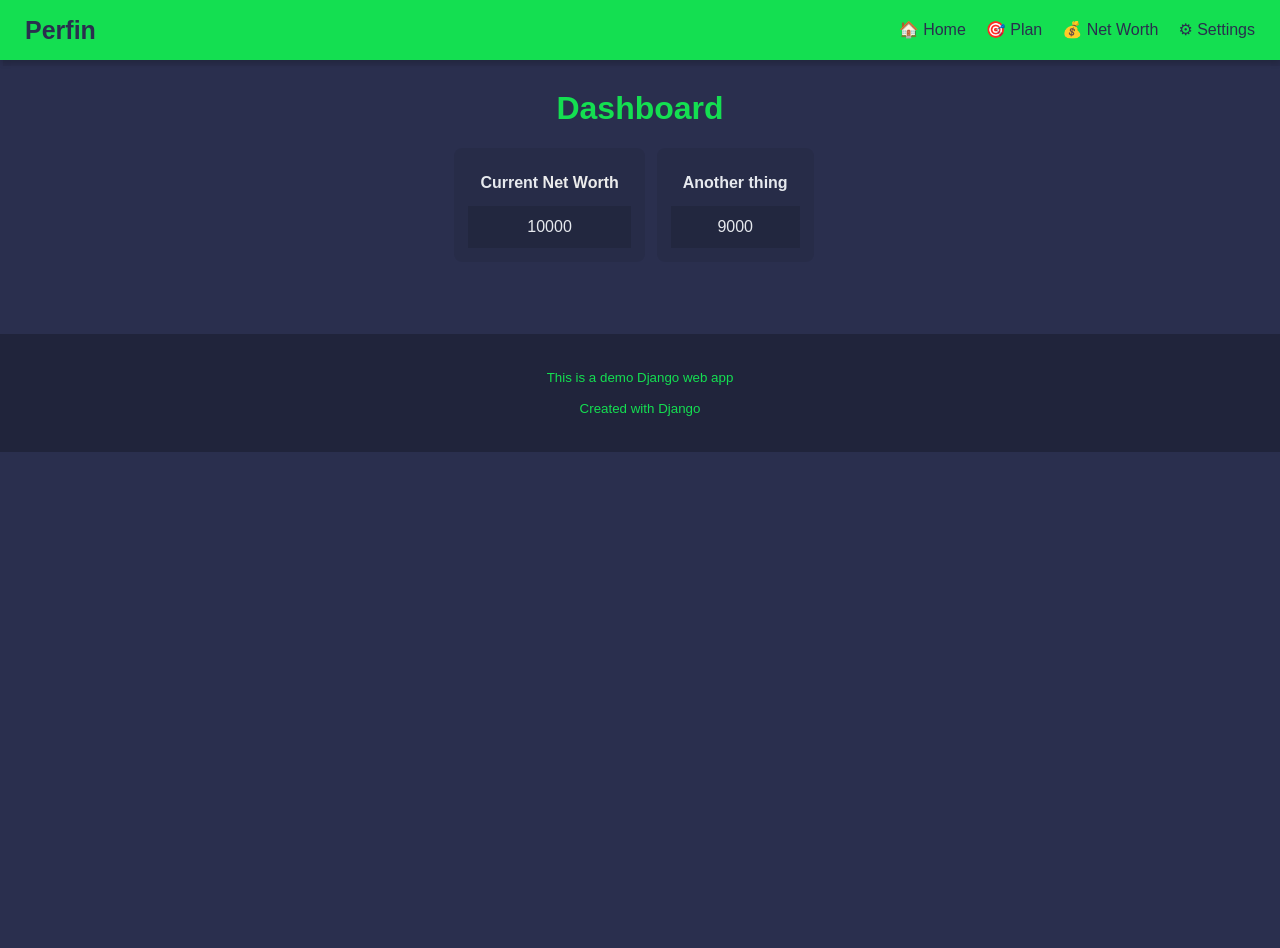
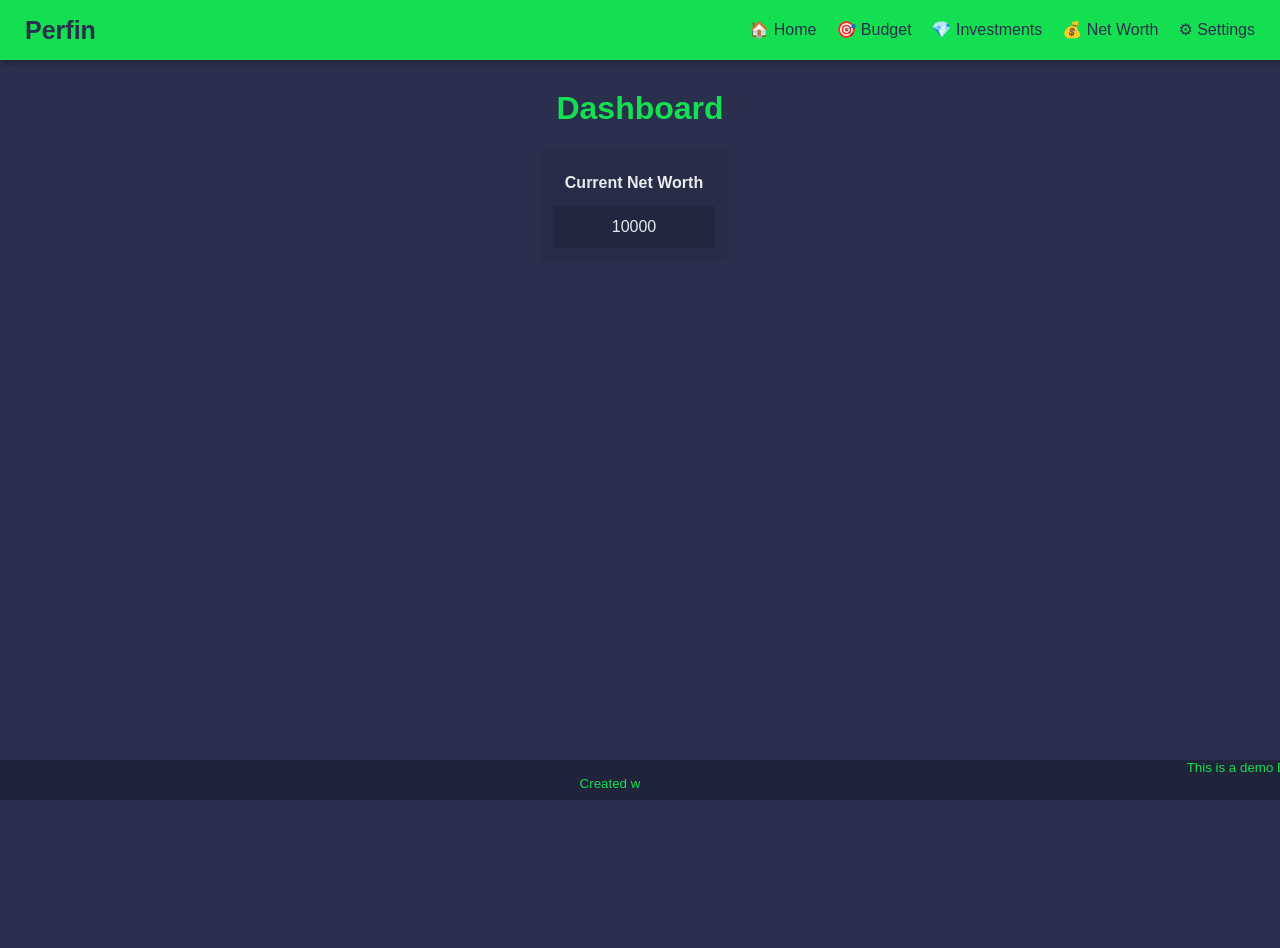
Before and after one commit to geomidas/perfin, a Django app: page / in a window 1280 px wide. Before the commit the page ends 452 px from the top, so only its background shows below. Run offline with Django 3.2, Linux system fonts and the light colour scheme.

Commit message:
Added pages

```diff
--- a/perfin/perfin/static/perfin/style.css
+++ b/perfin/perfin/static/perfin/style.css
@@ -37,7 +37,6 @@
     text-align: center;
     padding: 10px;
     text-decoration: none;
-    font-size: 17px;
     line-height: 20px;
     border-radius: 8px;
     font-size: medium;
@@ -121,12 +120,23 @@
 .error {
     color: var(--error_color);
 }
+#page-container {
+  position: relative;
+  min-height: 100vh;
+}
+#content-wrap {
+  padding-bottom: 2.5rem;    /* Footer height */
+}
 .footer {
-    margin-top: 60px;
-    padding: 20px 20px;
+    /* margin-top: 60px; */
+    /* padding: 20px 20px; */
     background-color: var(--footer_background);
     text-align: center;
     cursor: default;
+    position: absolute;
+    bottom: 0;
+    width: 100%;
+    height: 2.5rem;            /* Footer height */
 }
 .footer a {
     color: var(--footer_color);
--- a/perfin/perfin/templates/perfin/header.html
+++ b/perfin/perfin/templates/perfin/header.html
@@ -8,7 +8,8 @@
         <a href="{% url 'home' %}" class="logo">Perfin</a>
         <div class="header-right">
             <a href={% url 'home' %}>&#127968; Home</a>
-            <a href={% url 'home' %}>&#127919; Plan</a>
+            <a href={% url 'budget' %}>&#127919; Budget</a>
+            <a href={% url 'investments' %}>&#128142; Investments</a>
             <a href={% url 'networth' %}>&#128176; Net Worth</a>
             <a href={% url 'settings' %}>&#9881; Settings</a>
         </div>
--- a/perfin/perfin/templates/perfin/home.html
+++ b/perfin/perfin/templates/perfin/home.html
@@ -2,7 +2,8 @@
 <div class="body">
     <h1>Dashboard</h1>
 </div>
-<div class="body">
+<div class="body" id="page-container">
+    <div id="content-wrap">
         <div class="flex-container">
             <div>
                 <table>
@@ -14,15 +15,6 @@
                     </tr>
                 </table>
             </div>
-        <div>
-            <table>
-                <tr>
-                    <th>Another thing</th>
-                </tr>
-                <tr>
-                    <td>9000</td>
-                </tr>
-            </table>
         </div>
     </div>
 </div class="body">
--- a/perfin/perfin/templates/perfin/networth.html
+++ b/perfin/perfin/templates/perfin/networth.html
@@ -1,6 +1,6 @@
 {% include "./header.html" %}
 <div class="body">
-    <h1>Net Worth</h1>
+    <h1>&#128176; Net Worth &#128176;</h1>
 </div>
 <div class="body">
     <div class="flex-container">
--- a/perfin/perfin/templates/perfin/results.html
+++ /dev/null
@@ -1,5 +0,0 @@
-{% include "./header.html" %}
-<div class="body">
-
-</div class="body">
-{% include "./footer.html" %}
--- a/perfin/perfin/urls.py
+++ b/perfin/perfin/urls.py
@@ -8,9 +8,10 @@
 urlpatterns = [
     path('admin/', admin.site.urls),
     path('', views.HomeView.as_view(), name='home'),
+    path('budget/', views.BudgetView.as_view(), name='budget'),
+    path('investments/', views.InvestmentsView.as_view(), name='investments'),
     path('networth/', views.NetWorthView.as_view(), name='networth'),
-    path('settings/', views.SettingsView.as_view(), name='settings')
-
+    path('settings/', views.SettingsView.as_view(), name='settings'),
 ]
 
 urlpatterns += static(settings.MEDIA_URL, document_root=settings.MEDIA_ROOT)
--- a/perfin/perfin/views.py
+++ b/perfin/perfin/views.py
@@ -14,6 +14,16 @@
         return Question.objects.filter(pub_date__lte=timezone.now()).order_by('-pub_date')[:5]
 
 
+class BudgetView(generic.ListView):
+    model = Question
+    template_name = 'perfin/budget.html'
+
+
+class InvestmentsView(generic.ListView):
+    model = Question
+    template_name = 'perfin/investments.html'
+
+
 class NetWorthView(generic.ListView):
     model = Question
     template_name = 'perfin/networth.html'
```
Also changed, not shown: perfin/perfin/templates/perfin/budget.html (added, +11 -0 lines), perfin/perfin/templates/perfin/detail.html (+18 -14 lines), perfin/perfin/templates/perfin/investments.html (added, +11 -0 lines). Lines whose indentation alone changed are shown as unchanged.
